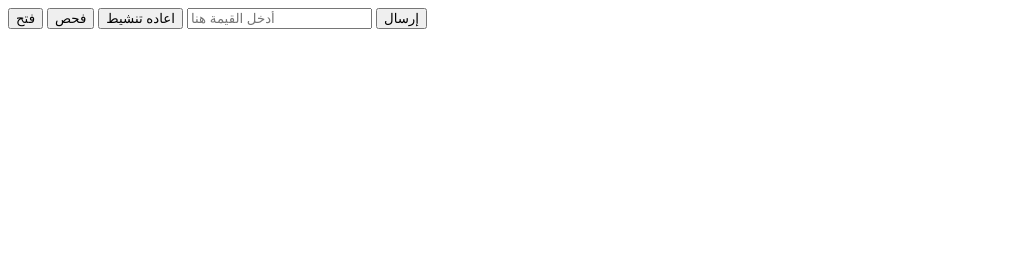
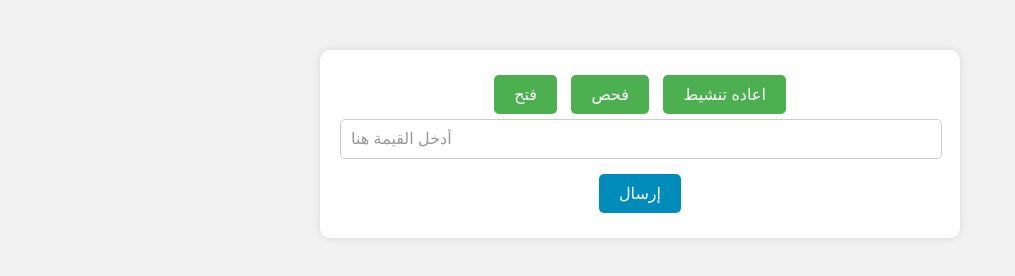
Before and after one commit to theloveme1236/you3, a plain HTML site: page index.html in a window 1280 px wide. Shown: the whole page, without its empty margins (0-1015 px from the left). Drawn offline with Linux system fonts and the light colour scheme.

Commit message:
Add files via upload

```diff
--- a/index.html
+++ b/index.html
@@ -4,6 +4,54 @@
 <meta charset="UTF-8">
 <meta name="viewport" content="width=device-width, initial-scale=1.0">
 <title>أزرار HTML</title>
+<style>
+  body {
+    font-family: Arial, sans-serif;
+    background-color: #f2f2f2;
+    text-align: center;
+    margin: 0;
+    padding: 0;
+  }
+  .container {
+    max-width: 600px;
+    margin: 50px auto;
+    padding: 20px;
+    background-color: #fff;
+    border-radius: 10px;
+    box-shadow: 0 0 10px rgba(0, 0, 0, 0.1);
+  }
+  button {
+    padding: 10px 20px;
+    font-size: 16px;
+    border: none;
+    border-radius: 5px;
+    cursor: pointer;
+    margin: 5px;
+    background-color: #4CAF50;
+    color: #fff;
+    transition: background-color 0.3s;
+  }
+  button:hover {
+    background-color: #45a049;
+  }
+  input[type="text"] {
+    padding: 10px;
+    font-size: 16px;
+    border-radius: 5px;
+    border: 1px solid #ccc;
+    width: calc(100% - 20px);
+    margin-bottom: 10px;
+  }
+  input[type="text"]::placeholder {
+    color: #999;
+  }
+  button#sendButton {
+    background-color: #008CBA;
+  }
+  button#sendButton:hover {
+    background-color: #005f77;
+  }
+</style>
 <script>
 function sendData() {
   var value = document.getElementById("inputField").value;
@@ -106,11 +154,13 @@ function myFunction3() {
 </head>
 <body>
 
-<button id="button1" onclick="myFunction1()">فتح</button>
-<button id="button2" onclick="myFunction2()">فحص</button>
-<button id="button3" onclick="myFunction3()">اعاده تنشيط</button>
-<input type="text" id="inputField" placeholder="أدخل القيمة هنا">
-<button onclick="sendData()">إرسال</button>
+<div class="container">
+  <button id="button1" onclick="myFunction1()">فتح</button>
+  <button id="button2" onclick="myFunction2()">فحص</button>
+  <button id="button3" onclick="myFunction3()">اعاده تنشيط</button>
+  <input type="text" id="inputField" placeholder="أدخل القيمة هنا">
+  <button id="sendButton" onclick="sendData()">إرسال</button>
+</div>
 
 </body>
 </html>
```
